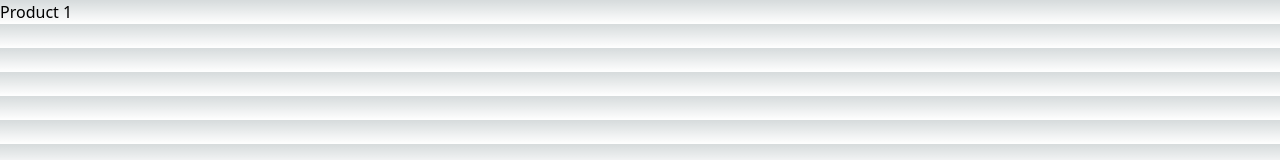
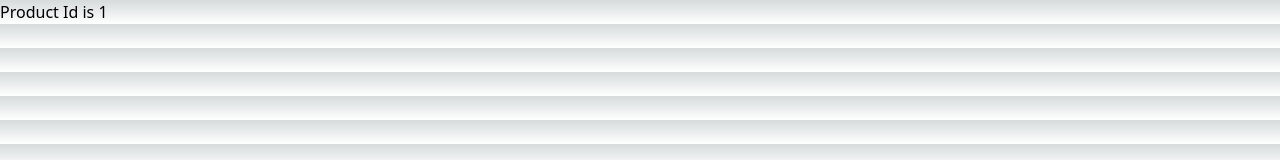
Before and after one commit to rustybatmobile/Assignment, a Next.js app: page /products/1 in a window 1280 px wide. Shown: the top 160 px of the page. Built offline with nearby package versions, Linux system fonts and the light colour scheme.

Commit message:
Implemented nested dynamic routes for products and reviews

```diff
--- a/pages/products/1.tsx
+++ /dev/null
@@ -1,7 +0,0 @@
-export default function Product() {
-    return (
-        <div>
-            <span>Product 1</span>
-        </div>
-    )
-}
--- /dev/null
+++ b/pages/products/[productId]/index.tsx
@@ -0,0 +1,15 @@
+import { useRouter } from "next/router";
+
+const Product = () => {
+
+    const router = useRouter();
+    const productId = router.query.productId;
+
+    return (
+        <div>
+            <h1>Product Id is {productId}</h1>
+        </div>
+    )
+}
+
+export default Product;
--- /dev/null
+++ b/pages/products/[productId]/reviews/[reviewId].tsx
@@ -0,0 +1,13 @@
+import { useRouter } from "next/router";
+
+const Review = () => {
+
+    const router = useRouter();
+    const {productId, reviewId} = router.query;
+
+    return (
+        <h1>Review: {reviewId} of  product{productId} </h1>
+    )
+}
+
+export default Review;
--- /dev/null
+++ b/pages/products/[productId]/reviews/index.tsx
@@ -0,0 +1,13 @@
+import { useRouter } from "next/router";
+
+const Reviews = () => {
+
+    const router = useRouter();
+    const productId = router.query.productId;
+
+    return (
+        <h1>List of all reviews of {productId} </h1>
+    )
+}
+
+export default Reviews;
--- /dev/null
+++ b/pages/products/index.tsx
@@ -0,0 +1,7 @@
+const Products = () => {
+    return (
+        <div>List of products</div>
+    )
+}
+
+export default Products;
```
